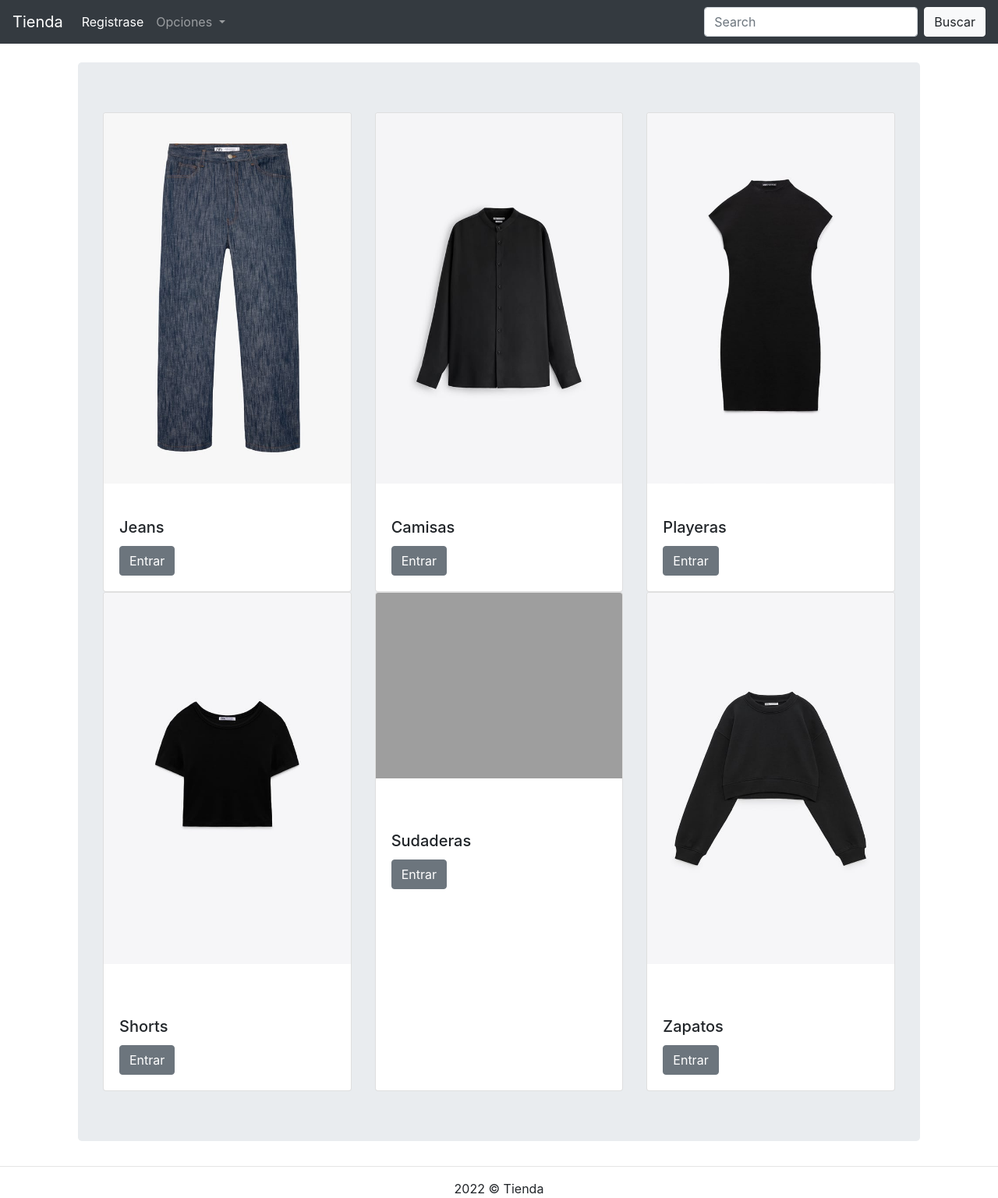
After one commit to G-Caro777/Proyecto_scrum, a PHP site: page /Tienda/Hombres.php in a window 1280 px wide. The commit adds this page. Shown: the whole page at 78% size. Run offline with PHP 8.4, Linux system fonts and the light colour scheme; grey boxes are pictures that could not be loaded.

Commit message:
cambios 3

```diff
--- /dev/null
+++ b/Tienda/Tienda/Hombres.php
@@ -0,0 +1,83 @@
+<!DOCTYPE html>
+<html lang="en">
+<head>
+    <meta charset="UTF-8">
+    <meta http-equiv="X-UA-Compatible" content="IE=edge">
+    <meta name="viewport" content="width=device-width, initial-scale=1.0">
+    <title>Hombre</title>
+    <link rel="stylesheet" href="css/bootstrap.css">
+    <script src="js/jquery-3.6.1.js"></script>
+</head>
+<body>
+    <?php include 'menu.php' ?>
+    <div class="container">
+            <div class="col-12">
+                <div class="jumbotron">
+                <div class="row row-cols-1 row-cols-md-3 g-3">
+                <div class="col">
+    <div class="card h-100">
+      <img src="pantalonhombre.jpg" class="card-img-top" alt="..."><br>
+      <div class="card-body">
+        <h5 class="card-title">Jeans</h5>
+        <a href="pantalones.php" class="btn btn-secondary"> Entrar</a>
+      </div>
+    </div>
+  </div>
+  <div class="col">
+    <div class="card h-100">
+      <img src="camisa.jpg" class="card-img-top" alt="..."><br>
+      <div class="card-body">
+        <h5 class="card-title">Camisas</h5>
+        <a href="comprar lego 1.php" class="btn btn-secondary"> Entrar</a>
+      </div>
+    </div>
+  </div>
+  <div class="col">
+    <div class="card h-100">
+      <img src="vestido.jpg" class="card-img-top" alt="..."><br>
+      <div class="card-body">
+        <h5 class="card-title">Playeras</h5>
+        <a href="comprar lego 1.php" class="btn btn-secondary"> Entrar</a>
+      </div>
+    </div>
+  </div>
+  <div class="col">
+    <div class="card h-100">
+      <img src="blusa.jpg" class="card-img-top" alt="..."><br>
+      <div class="card-body"><br>
+        <h5 class="card-title">Shorts</h5>
+        <a href="comprarlego2.php" class="btn btn-secondary"> Entrar</a>
+      </div>
+    </div>
+  </div>
+  <div class="col">
+    <div class="card h-100">
+      <img src="sudaderahombre.jpg" class="card-img-top" alt="..."><br>
+      <div class="card-body"><br>
+        <h5 class="card-title">Sudaderas</h5>
+        <a href="comprarlego3.php" class="btn btn-secondary"> Entrar</a>
+      </div>
+    </div>
+  </div>
+  <div class="col">
+    <div class="card h-100">
+      <img src="sudadera.jpg" class="card-img-top" alt="..."><br>
+      <div class="card-body"><br>
+        <h5 class="card-title">Zapatos</h5>
+        <a href="comprarlego3.php" class="btn btn-secondary"> Entrar</a>
+      </div>
+    </div>
+  </div>
+                        </div>
+                    </div>
+                </div>
+            </div>
+        </div>
+    </div>
+    <footer class="text-center">
+        <hr>
+        2022 &copy; Tienda
+    </footer>
+    <script src="js/bootstrap.js"></script>
+</body>
+</html>
--- a/Tienda/Tienda/menu.php
+++ b/Tienda/Tienda/menu.php
@@ -19,9 +19,9 @@
                 <a class="dropdown-item" href="registrarDatos.php">Registrar Prendas</a>
                 <div class="dropdown-divider"></div>
                 <a class="dropdown-item" href="Mujer.php">Mujer</a>
-                <a class="dropdown-item" href="muñecas.php">Hombre</a>
-                <a class="dropdown-item" href="figuras de accion.php">Accersorios</a>
-                <a class="dropdown-item" href="juegos de mesa.php">Intercambio</a>
+                <a class="dropdown-item" href="Hombres.php">Hombre</a>
+                <a class="dropdown-item" href="Accesorios.php">Accersorios</a>
+                <a class="dropdown-item" href="Intercambio.php">Intercambio</a>
               </div>
             </li>
           </ul>
--- a/Tienda/Tienda/registrarDatos.php
+++ b/Tienda/Tienda/registrarDatos.php
@@ -35,7 +35,7 @@
     </div>
     <footer class="text-center">
         <hr>
-        2022 &copy; Jugueteria
+        2022 &copy; Tienda
     </footer>
     <script src="js/bootstrap.js"></script>
 </body>
```
Also changed, not shown: Tienda/Tienda/camisa.jpg (added), Tienda/Tienda/pantalonhombre.jpg (added), Tienda/Tienda/sudaderahojmbre.jpg (added).
